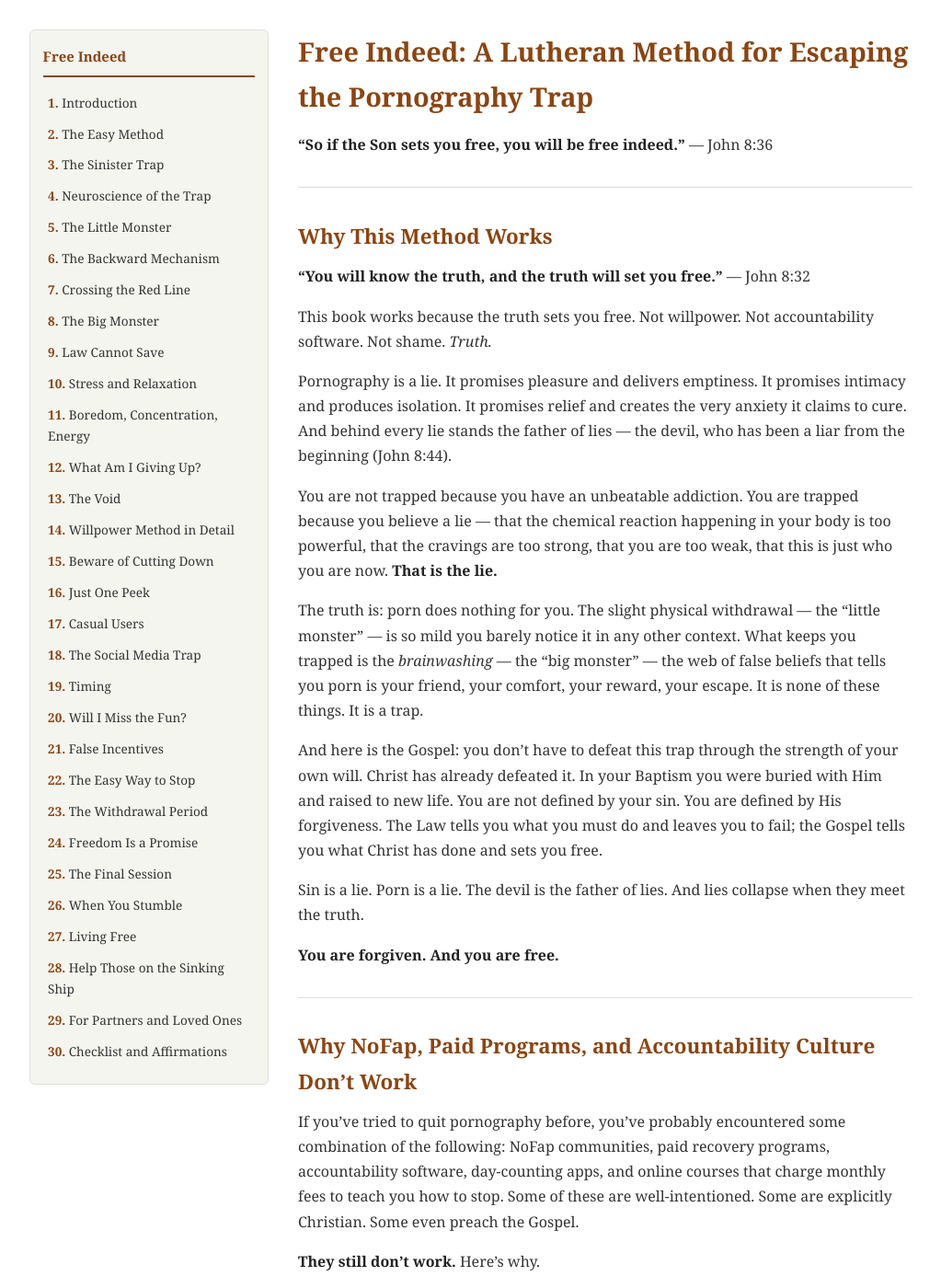
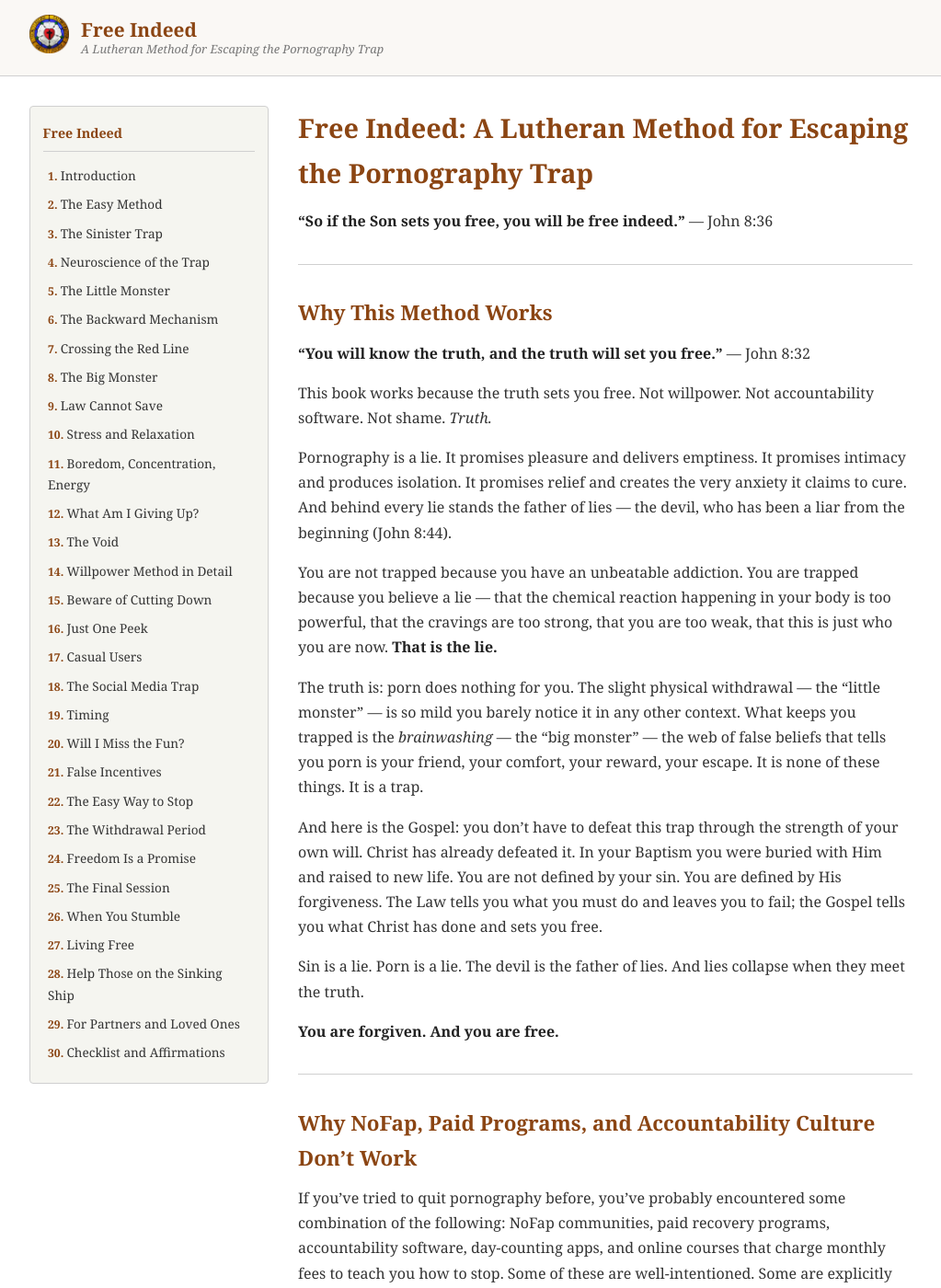
Before and after one commit to ForgivenAndFree/ForgivenAndFree.github.io, a Jekyll site: the page built from index.md, in a window 1280 px wide and 1400 px high. Shown: the whole window at 92% size, without its empty margins (128-1151 px from the left). Built offline with Jekyll 4.4.1, drawn with Linux system fonts in a browser that asks for light colours.

Commit message:
Add site header with Lutheran Rose and clean up design
Header with rose icon and site title/tagline, cleaner lines
and tighter styling throughout.

Co-Authored-By: Claude Opus 4.6 <noreply@anthropic.com>

```diff
--- a/_layouts/default.html
+++ b/_layouts/default.html
@@ -15,8 +15,9 @@
       --sidebar-bg: #f5f5f0;
       --link-color: #4a2c0a;
       --link-hover: #8b4513;
-      --border-color: #ddd;
+      --border-color: #d0d0d0;
       --accent: #8b4513;
+      --header-bg: #faf8f5;
     }
 
     * { box-sizing: border-box; margin: 0; padding: 0; }
@@ -26,6 +27,46 @@
       color: var(--text-color);
       background: var(--bg-color);
       line-height: 1.7;
+    }
+
+    /* Site header */
+    .site-header {
+      border-bottom: 1px solid var(--border-color);
+      background: var(--header-bg);
+    }
+
+    .site-header-inner {
+      max-width: calc(var(--sidebar-width) + var(--gap) + var(--content-width));
+      margin: 0 auto;
+      padding: 1em 1em;
+      display: flex;
+      align-items: center;
+      gap: 0.8em;
+    }
+
+    .site-header img {
+      height: 42px;
+      width: auto;
+    }
+
+    .site-header-text {
+      display: flex;
+      flex-direction: column;
+    }
+
+    .site-header-text a {
+      text-decoration: none;
+      color: var(--accent);
+      font-size: 1.3em;
+      font-weight: bold;
+      line-height: 1.2;
+    }
+
+    .site-header-text .site-tagline {
+      font-size: 0.8em;
+      color: #777;
+      font-style: italic;
+      line-height: 1.3;
     }
 
     /* Page wrapper — centers the two-column layout */
@@ -43,21 +84,22 @@
       width: var(--sidebar-width);
       flex-shrink: 0;
       position: sticky;
-      top: 2em;
-      max-height: calc(100vh - 4em);
+      top: 1em;
+      max-height: calc(100vh - 2em);
       overflow-y: auto;
       background: var(--sidebar-bg);
       border: 1px solid var(--border-color);
-      border-radius: 6px;
+      border-radius: 4px;
       padding: 1.2em 1em;
       font-size: 0.85em;
     }
 
     .sidebar h3 {
-      font-size: 1.1em;
+      font-size: 1.05em;
       margin-bottom: 0.8em;
       padding-bottom: 0.5em;
-      border-bottom: 2px solid var(--accent);
+      border-bottom: 1px solid var(--border-color);
+      color: var(--accent);
     }
 
     .sidebar h3 a {
@@ -73,14 +115,14 @@
 
     .sidebar ol li {
       counter-increment: chapter;
-      margin-bottom: 0.3em;
+      margin-bottom: 0.15em;
     }
 
     .sidebar ol li a {
       color: var(--text-color);
       text-decoration: none;
       display: block;
-      padding: 0.25em 0.4em;
+      padding: 0.2em 0.4em;
       border-radius: 3px;
       transition: background 0.15s;
     }
@@ -89,10 +131,11 @@
       content: counter(chapter) ". ";
       color: var(--accent);
       font-weight: bold;
+      font-size: 0.9em;
     }
 
     .sidebar ol li a:hover {
-      background: rgba(139, 69, 19, 0.1);
+      background: rgba(139, 69, 19, 0.08);
       color: var(--link-hover);
     }
 
@@ -127,12 +170,12 @@
     }
 
     .main-content blockquote {
-      border-left: 3px solid var(--accent);
+      border-left: 2px solid var(--accent);
       margin: 1em 0;
       padding: 0.5em 1em;
       color: #555;
       font-style: italic;
-      background: #faf8f5;
+      background: var(--header-bg);
     }
 
     .main-content ul, .main-content ol {
@@ -177,7 +220,7 @@
       padding: 0.6em 1em;
       font-size: 1em;
       font-family: Georgia, 'Times New Roman', serif;
-      border-radius: 6px;
+      border-radius: 4px;
       cursor: pointer;
       list-style: none;
       user-select: none;
@@ -188,19 +231,20 @@
     }
 
     .mobile-nav summary::after {
-      content: " ▼";
-      font-size: 0.7em;
+      content: " \25BE";
+      font-size: 0.8em;
     }
 
     .mobile-nav[open] summary::after {
-      content: " ▲";
-      font-size: 0.7em;
+      content: " \25B4";
+      font-size: 0.8em;
     }
 
     .mobile-nav .mobile-nav-list {
       background: var(--sidebar-bg);
       border: 1px solid var(--border-color);
-      border-radius: 0 0 6px 6px;
+      border-top: none;
+      border-radius: 0 0 4px 4px;
       padding: 0.8em 1em;
       margin-top: 0;
     }
@@ -232,10 +276,19 @@
     }
 
     .mobile-nav .mobile-nav-list ol li a:hover {
-      background: rgba(139, 69, 19, 0.1);
+      background: rgba(139, 69, 19, 0.08);
     }
 
     @media (max-width: 860px) {
+      .site-header-inner {
+        padding: 0.8em 1em;
+      }
+      .site-header img {
+        height: 34px;
+      }
+      .site-header-text a {
+        font-size: 1.1em;
+      }
       .page-wrapper {
         flex-direction: column;
         padding: 1em;
@@ -254,6 +307,15 @@
   </style>
 </head>
 <body>
+  <header class="site-header">
+    <div class="site-header-inner">
+      <a href="{{ site.baseurl }}/"><img src="{{ site.baseurl }}/images/Lutheran-Rose.png" alt="Lutheran Rose"></a>
+      <div class="site-header-text">
+        <a href="{{ site.baseurl }}/">Free Indeed</a>
+        <span class="site-tagline">A Lutheran Method for Escaping the Pornography Trap</span>
+      </div>
+    </div>
+  </header>
   <div class="page-wrapper">
     {% include sidebar.html %}
     <div class="main-content">
```
Also changed, not shown: images/Lutheran-Rose.png (added).
